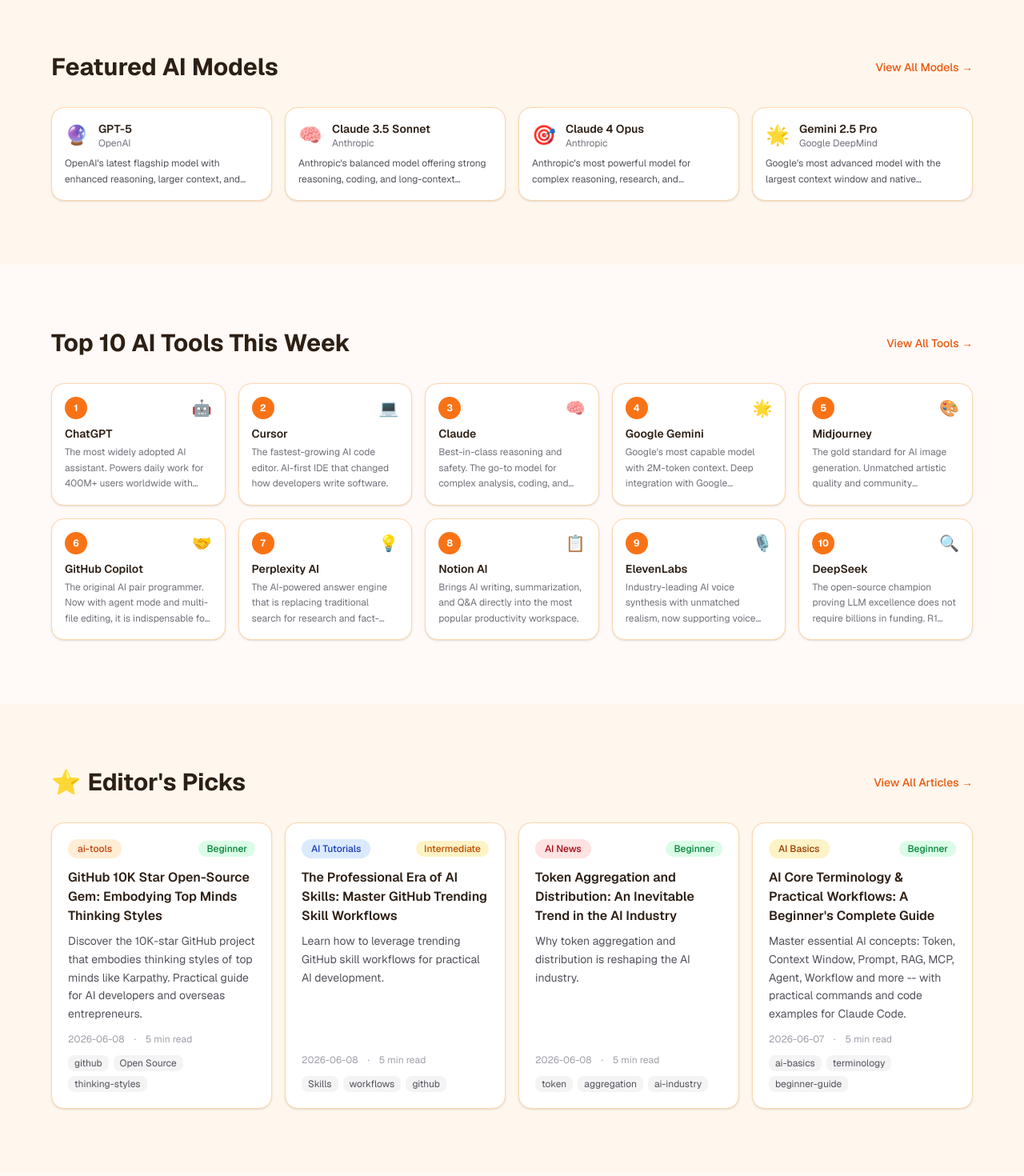
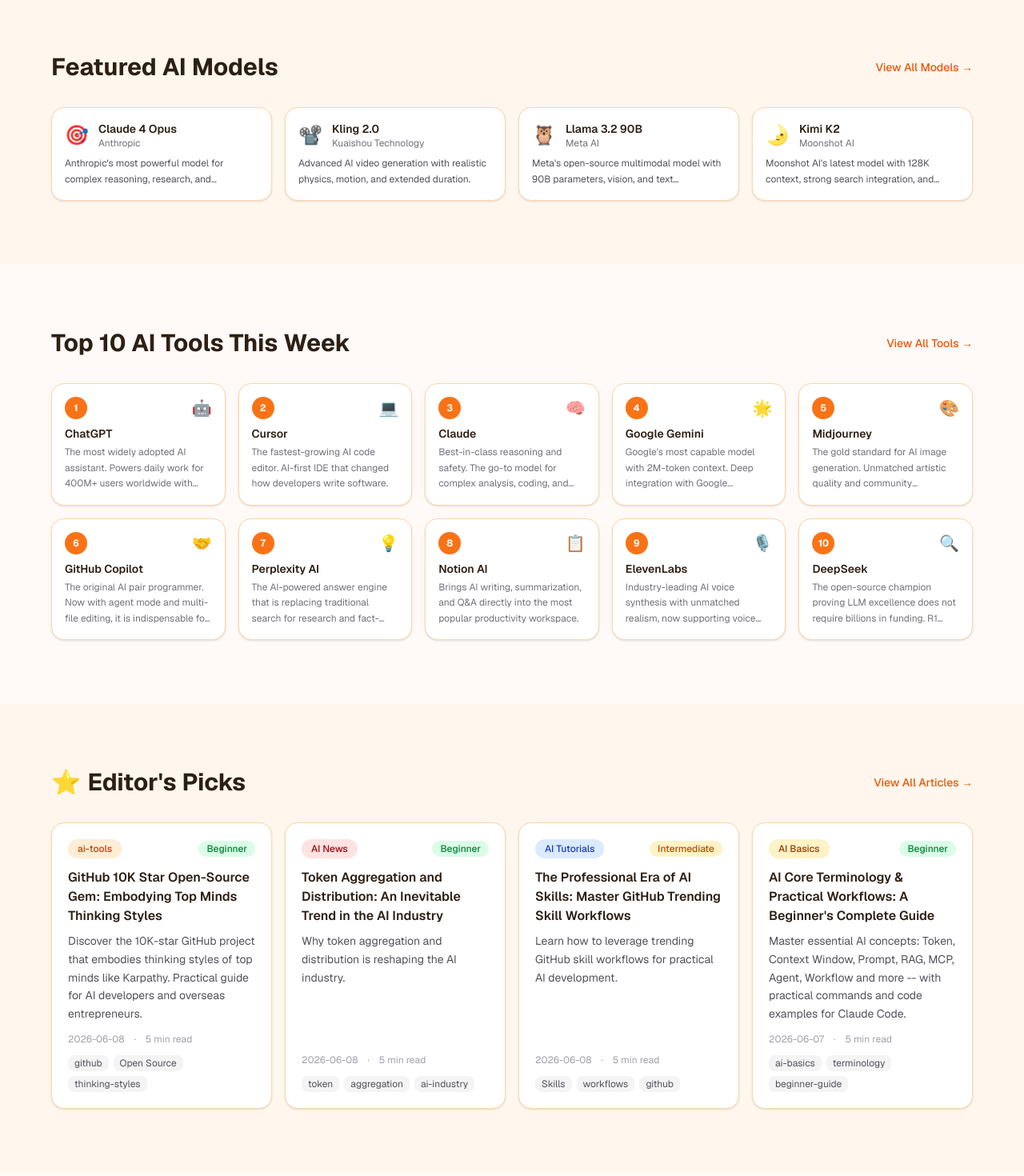
Before and after one commit to liujun418/aistudyonline-next, a Next.js app: page /en in a window 1280 px wide. Shown: the part 620-2090 px from the top of the page at 80% size. Built offline with nearby package versions, Linux system fonts and the light colour scheme.

Commit message:
fix: homepage picks use client-side random shuffle — fresh tools/models/articles on every page load

```diff
--- a/src/components/HomeClient.tsx
+++ b/src/components/HomeClient.tsx
@@ -13,35 +13,28 @@
 import { topTools } from "@/lib/rankings";
 import type { Locale } from "@/lib/i18n";
 
-// Daily rotation helpers — deterministically shuffle using date as seed
-function dailySeed() {
-  const d = new Date();
-  return d.getFullYear() * 10000 + (d.getMonth() + 1) * 100 + d.getDate();
-}
-
-function dailyShuffle<T>(arr: T[]): T[] {
-  const seed = dailySeed();
+// Client-side random shuffle — fresh picks on every page load
+function clientShuffle<T>(arr: T[]): T[] {
   const shuffled = [...arr];
-  // Simple deterministic shuffle based on date
   for (let i = shuffled.length - 1; i > 0; i--) {
-    const j = (seed * (i + 1) * 7) % (i + 1);
+    const j = Math.floor(Math.random() * (i + 1));
     [shuffled[i], shuffled[j]] = [shuffled[j], shuffled[i]];
   }
   return shuffled;
 }
 
-// Featured tools: daily rotation, pick 4 top-rated tools shuffled by date
+// Featured tools: 4 random high-rated tools (rating >= 4)
 function getFeaturedToolIds(): string[] {
-  const topRated = [...tools].sort((a, b) => (b.rating || 0) - (a.rating || 0));
-  return dailyShuffle(topRated).slice(0, 4).map((t) => t.id);
+  const topRated = tools.filter((t) => (t.rating || 0) >= 4);
+  return clientShuffle(topRated).slice(0, 4).map((t) => t.id);
 }
 
-// Featured models: daily rotation, pick 4 shuffled by date
+// Featured models: 4 random models
 function getFeaturedModelIds(): string[] {
-  return dailyShuffle([...models]).slice(0, 4).map((m) => m.id);
+  return clientShuffle([...models]).slice(0, 4).map((m) => m.id);
 }
 
-// Editor's Picks: 4 newest articles across different categories
+// Editor's Picks: 4 newest articles across different categories, randomly ordered
 function getEditorsPicks(): string[] {
   const byDate = [...articles].sort((a, b) => b.date.localeCompare(a.date));
   const seen = new Set<string>();
@@ -57,14 +50,13 @@
       if (!picks.includes(a)) { picks.push(a); if (picks.length >= 4) break; }
     }
   }
-  return picks.map((a) => a.slug);
+  return clientShuffle(picks).map((a) => a.slug);
 }
 
-// Top Picks: 6 most recent articles, daily rotation within recent ones
+// Top Picks: 6 articles from latest 12, randomly shuffled
 function getFeaturedArticleSlugs(): string[] {
   const byDate = [...articles].sort((a, b) => b.date.localeCompare(a.date));
-  // Take latest 12, shuffle by date, pick 6
-  return dailyShuffle(byDate.slice(0, 12)).slice(0, 6).map((a) => a.slug);
+  return clientShuffle(byDate.slice(0, 12)).slice(0, 6).map((a) => a.slug);
 }
 
 function getHome(dict: Record<string, unknown> | undefined) {
```
